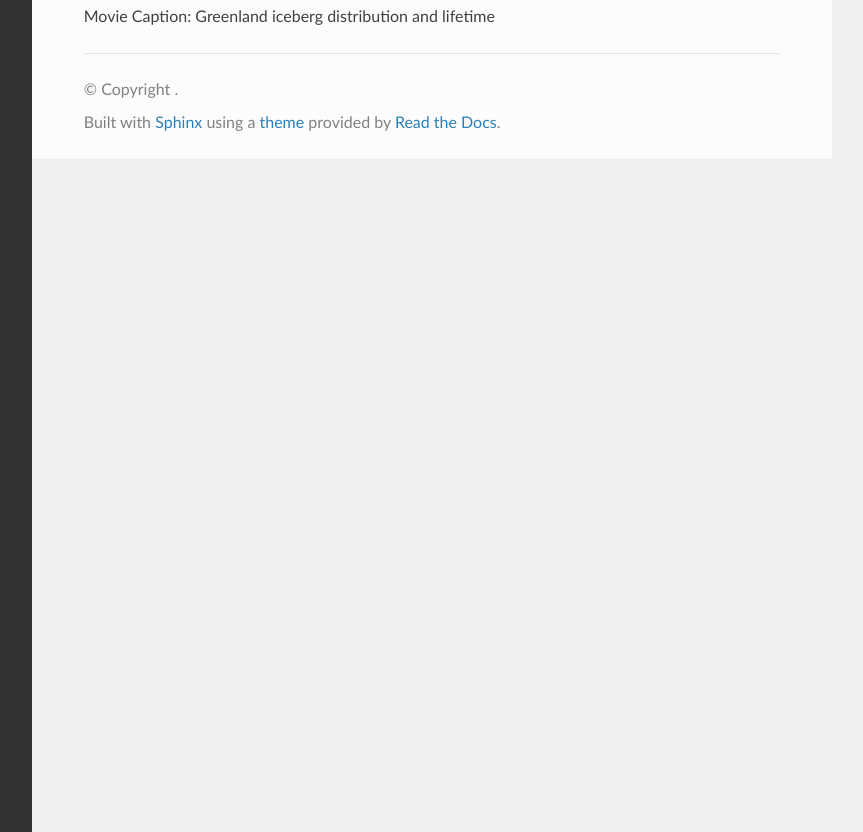
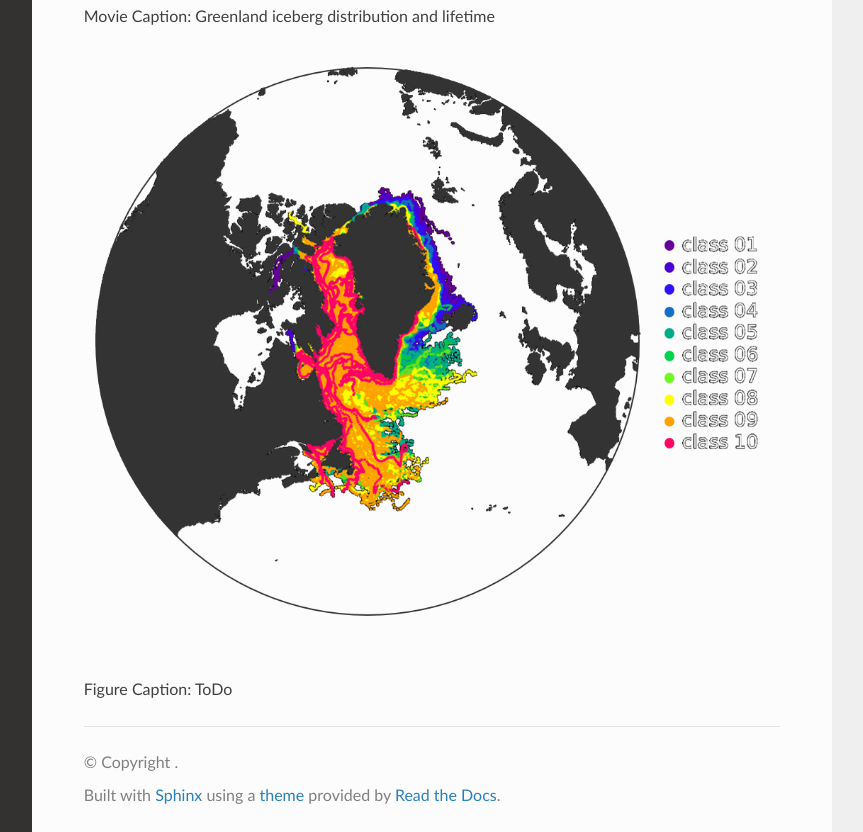
Before and after one commit to UofA-NEMO/Canadian-NEMO-Ocean-Modelling-Forum-Community-of-Practice, a Sphinx documentation site: the page built from docs/Institutions/UofA/Model_Development/Icebergs/Icebergs.rst, in a window 1280 px wide and 1307 px high. Shown: the part 475-1307 px from the top of the window, without its empty margins (268-1131 px from the left). Built offline with Sphinx 7.4.7 and the Read the Docs theme 2.0.0, drawn with Linux system fonts in a browser that asks for light colours; pages that are not in the unit, such as notebooks, are missing from menus.

Commit message:
Update Icebergs.rst

```diff
--- a/docs/Institutions/UofA/Model_Development/Icebergs/Icebergs.rst
+++ b/docs/Institutions/UofA/Model_Development/Icebergs/Icebergs.rst
@@ -6,3 +6,8 @@ Iceberg Model
    <iframe width="560" height="315" src="https://www.youtube.com/watch?v=FL_DcAgDFic" title="YouTube video player" frameborder="0" allow="accelerometer; autoplay; clipboard-write; encrypted-media; gyroscope; picture-in-picture" allowfullscreen></iframe>
 
 Movie Caption: Greenland iceberg distribution and lifetime
+
+
+.. figure:: trajALL.png
+
+Figure Caption: ToDo
```
